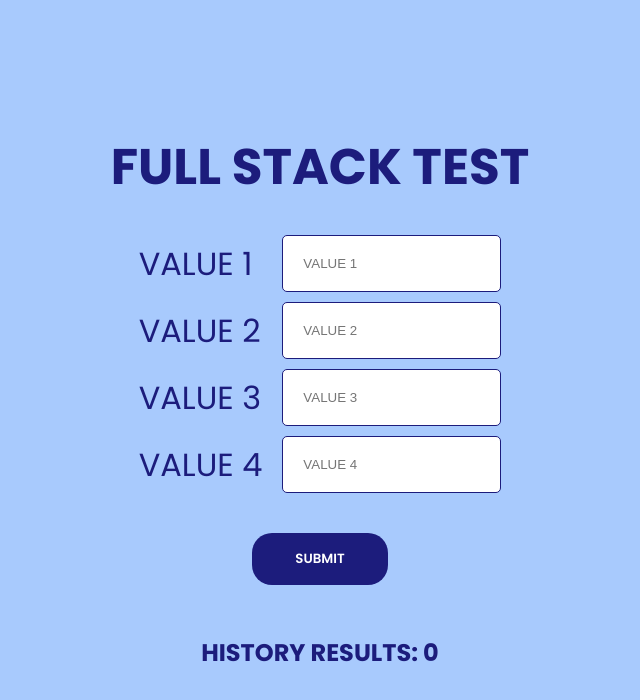
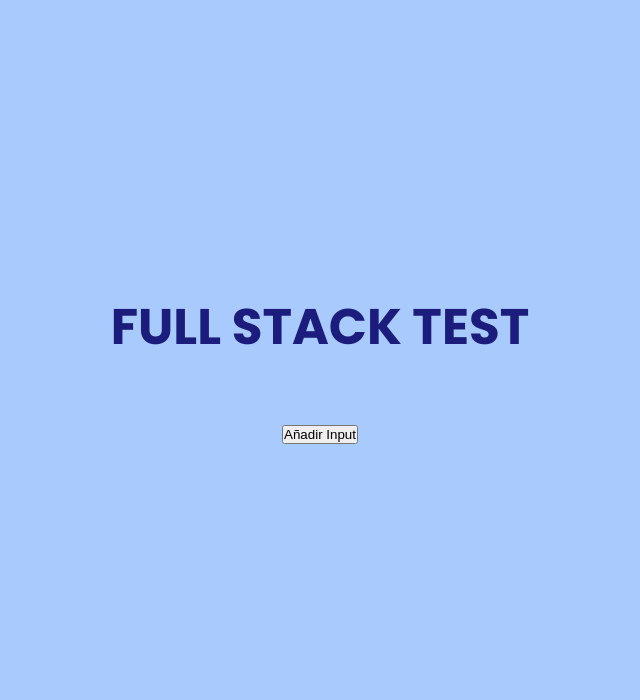
Before and after one commit to martscastrillo/fullstack_test_rc, a React (Create React App) app in the folder web/: page / in a window 1280 px wide. Shown: the top 700 px of the page, without its empty margins (320-960 px from the left). Built offline with nearby package versions, Linux system fonts and the light colour scheme.

Commit message:
add counter

```diff
--- a/web/src/components/App.js
+++ b/web/src/components/App.js
@@ -10,9 +10,10 @@ const App = () => {
 		value1: "holi",
 		value2: "holita",
 	});
-	const [dataArray, setDataArray] = useState([]);
+	const [contador, setContador] = useState(1);
+	/* const [dataArray, setDataArray] = useState([]);
 	const [inputValues, setInputValues] = useState({});
-	const [result, setResult] = useState(0);
+	const [result, setResult] = useState(0); */
 	const sendFormApi = (data) => {
 		apiData.sendFormApi(data).then((response) => {
 			if (response) {
@@ -26,65 +27,45 @@ const App = () => {
 		sendFormApi(dataForm);
 
 	};
+	const [inputs, setInputs] = useState([]);
 
+	const agregarInput = () => {
+		setInputs([...inputs, '']);
+		setContador(contador + 1);
+	  };
+
+	const handleChange = (index, event) => {
+		const nuevosInputs = [...inputs];
+		nuevosInputs[index] = event.target.value;
+		setInputs(nuevosInputs);
+	};
 	return (
 		<div className="superbox">
 			<h1 className="superbox__h1">full stack test</h1>
 			<form action="" className="superbox__h1" onSubmit={handleSubmit}>
-				<fieldset className="superbox__form__fieldset">
+
+
+				{inputs.map((value, index) => (
+					<fieldset className="superbox__form__fieldset">
 					<label htmlFor="value1">value 1</label>
 					<input
-						id="value1"
-						placeholder="value 1"
-						name="input1"
-						value={inputValues.input1 || ""}
-
+						id={`value${contador}`}
+						placeholder={`value ${index}`}
+						key={index}
+						value={value}
+						onChange={(event) => handleChange(index, event)}
 					/>
 				</fieldset>
-				<fieldset className="superbox__form__fieldset">
-					<label htmlFor="value2">value 2</label>
-					<input
-						id="value2"
-						placeholder="value 2"
-						name="input2"
-						value={inputValues.input2 || ""}
 
-					/>
-				</fieldset>
-				<fieldset className="superbox__form__fieldset">
-					<label htmlFor="value3">value 3</label>
-					<input
-						type="text"
-						id="value3"
-						placeholder="value 3"
-						name="input3"
-						value={inputValues.input3 || ""}
-
-					/>
-				</fieldset>
-				<fieldset className="superbox__form__fieldset">
-					<label htmlFor="">value 4</label>
-					<input
-						type="text"
-						placeholder="value 4"
-						id="value4"
-						name="input4"
-						value={inputValues.input4 || ""}
-					/>
-				</fieldset>
-				<div className="superbox__form__extradiv">
-					<input
-						className="superbox__form__submit"
-						type="submit"
-						value="Submit"
-					/>
-
-				</div>
+				))}
+				<button type="button" onClick={agregarInput}>
+					Añadir Input
+				</button>
 			</form>
 
 			<div className="superbox__results">
-				<h2>history results: {`${result}`}</h2>
-
+				{/* 				<h2>history results: {`${result}`}</h2>
+ */}
 			</div>
 		</div>
 	);
```
